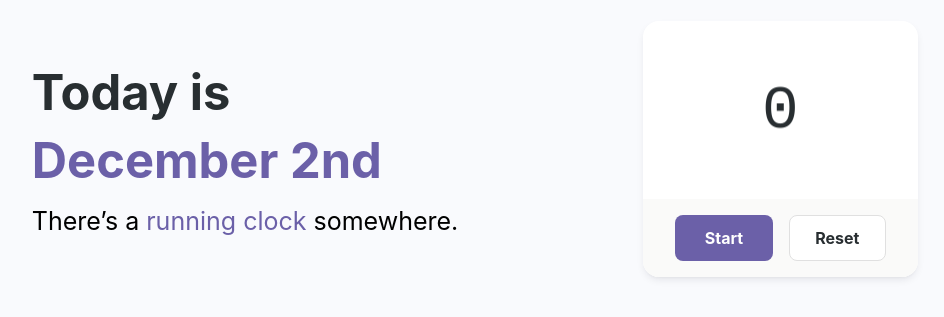
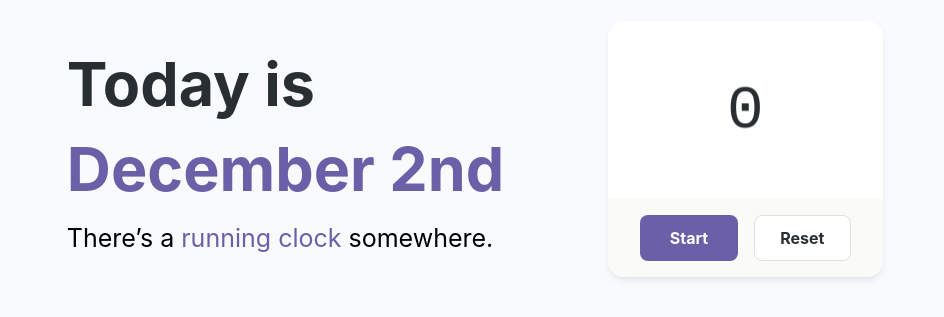
Before and after one commit to AnirudhHimself/running-clock, a React (Vite) app: page / in a window 1280 px wide. Shown: the part 251-568 px from the top of the page, without its empty margins (165-1109 px from the left). Built offline with nearby package versions, Linux system fonts and the light colour scheme; a web font is replaced by a local one.

Commit message:
chore(update readme and delete old styles)

```diff
--- a/src/components/button/Button.scss
+++ b/src/components/button/Button.scss
@@ -8,7 +8,6 @@
   font-family: var(--ff);
   font-size: var(--fs-button);
   font-weight: var(--fw-bold);
-  min-width: var(--spacing-14);
   padding: var(--spacing-2) var(--spacing-3);
   text-transform: capitalize;
   transition: background-color 150ms ease-in, box-shadow 150ms ease-in;
--- a/src/components/greeting/Greeting.scss
+++ b/src/components/greeting/Greeting.scss
@@ -9,16 +9,13 @@
   @include respond-to('medium') {
     font-size: var(--fs-headline-medium-screen);
   }
-  &::selection {
-    background: var(--primary-1);
+  @include respond-to('large') {
+    font-size: var(--fs-headline-large-screen);
   }
 }
 
 .headline-accent {
   color: var(--primary-5);
-  &::selection {
-    background: var(--primary-1);
-  }
 }
 
 .subheadline {
@@ -29,7 +26,4 @@
   @include respond-to('medium') {
     font-size: var(--fs-subheadline-medium-screen);
   }
-  &::selection {
-    background: var(--primary-1);
-  }
 }
--- a/src/components/stopwatch/Stopwatch.tsx
+++ b/src/components/stopwatch/Stopwatch.tsx
@@ -1,4 +1,4 @@
-import { useState, useEffect, useLayoutEffect } from 'react';
+import { useEffect, useLayoutEffect } from 'react';
 
 import { Controls } from 'components/controls';
 import { Button } from 'components/button';
--- a/src/pages/Home.scss
+++ b/src/pages/Home.scss
@@ -19,6 +19,8 @@
   flex-direction: column;
   height: 100%;
   justify-content: space-between;
+  margin: 0 auto;
+  max-width: 1048px;
   padding: var(--spacing-4);
   position: relative;
   @include respond-to('small') {
--- a/src/pages/Home.tsx
+++ b/src/pages/Home.tsx
@@ -12,7 +12,7 @@ export function Home() {
       <div className="clock-content">
         <Stopwatch />
       </div>
-      <div className="background"></div>
+      <span className="background"></span>
     </main>
   );
 }
--- a/src/styles/reset.scss
+++ b/src/styles/reset.scss
@@ -2,10 +2,6 @@
   box-sizing: border-box;
   margin: 0;
   padding: 0;
-}
-
-:focus:not(:focus-visible) {
-  outline: none;
 }
 
 html,
@@ -13,3 +9,11 @@ body,
 body > * {
   height: 100%;
 }
+
+:focus:not(:focus-visible) {
+  outline: none;
+}
+
+*::selection {
+  background: var(--primary-1);
+}
```
Also changed, not shown: 1 other file (tests, documents, lock files or other folders).
